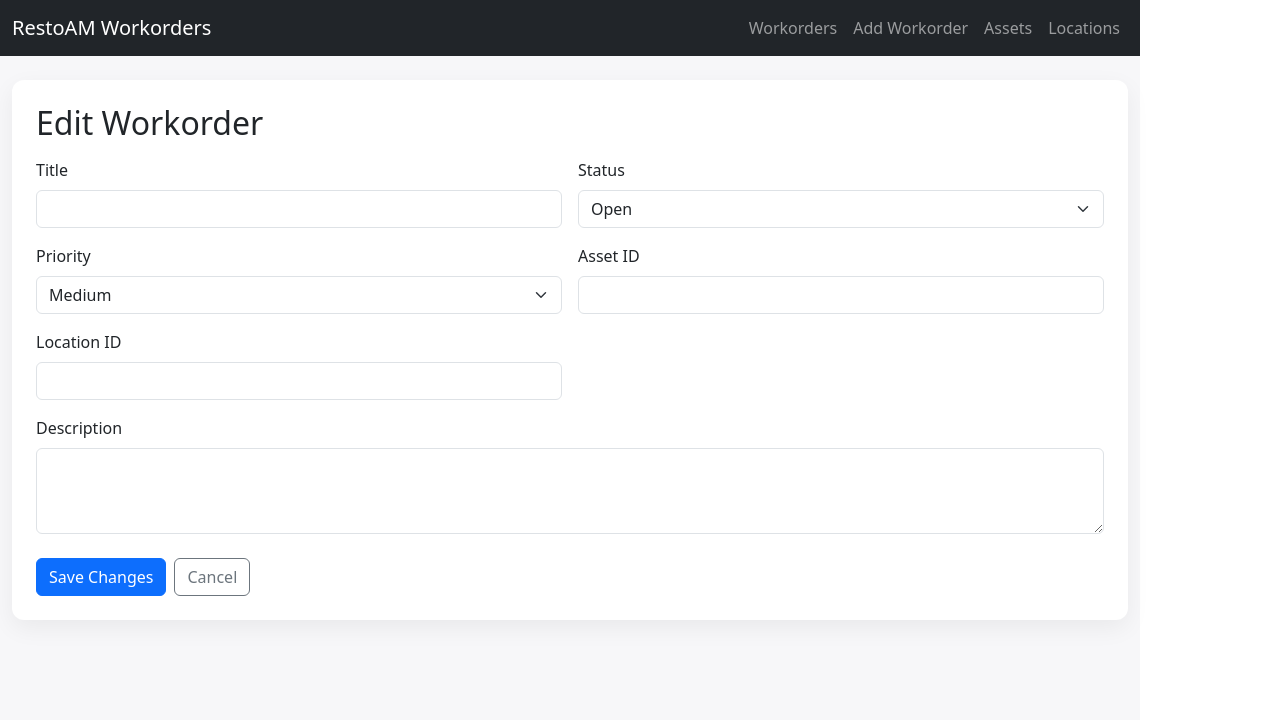
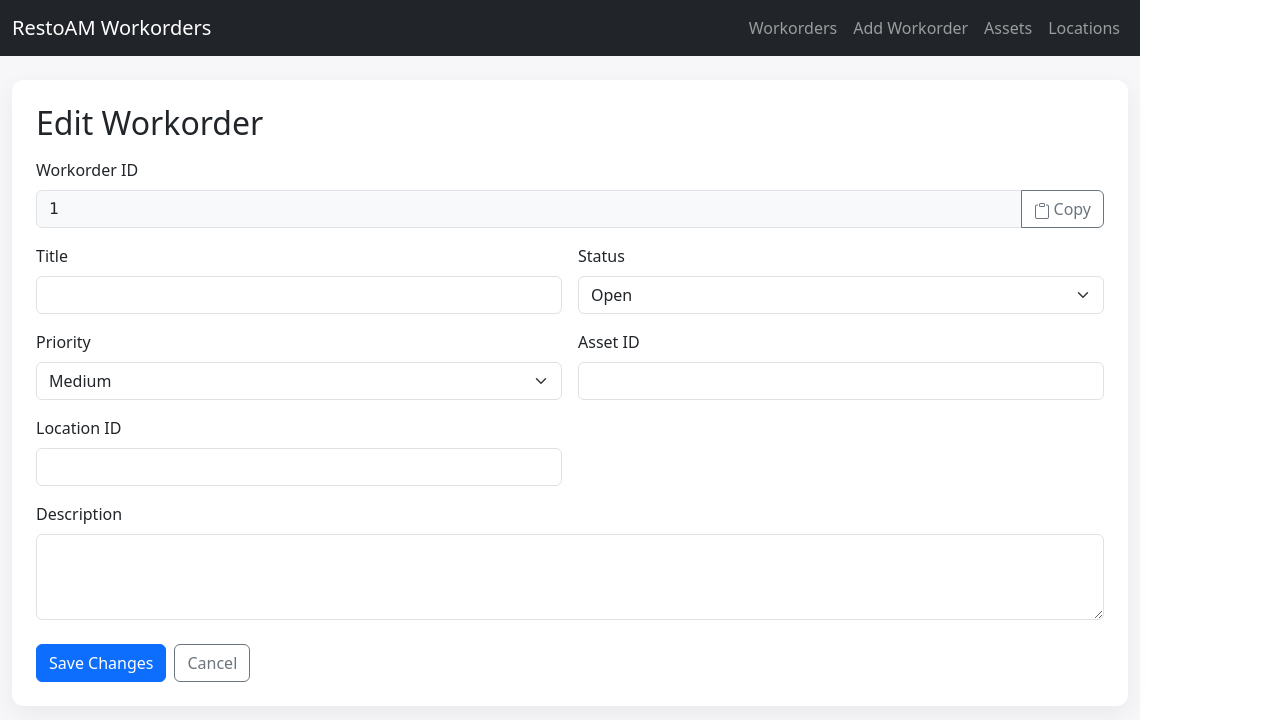
Before and after one commit to strognoff/restoam-workorders-fe, a React (Vite) app: page /edit/1 in a window 1280 px wide. Shown: the top 720 px of the page. Built offline with nearby package versions, Linux system fonts and the light colour scheme; no server answers.

Commit message:
feat: add copy-to-clipboard for workorder ID on edit screen
- Add CopyIdField reusable component
- Display workorderId with one-click copy button
- Shows 'Copied!' confirmation toast

Related: strognoff/strognoff#12

```diff
--- /dev/null
+++ b/src/components/CopyIdField.jsx
@@ -0,0 +1,83 @@
+import React, { useState } from 'react';
+
+/**
+ * A reusable component to display an ID with copy-to-clipboard functionality.
+ * Shows a confirmation toast when copied.
+ *
+ * @param {string} id - The ID value to display and copy
+ * @param {string} label - Optional label text (defaults to "ID")
+ */
+function CopyIdField({ id, label = 'ID' }) {
+  const [copied, setCopied] = useState(false);
+
+  const handleCopy = async () => {
+    if (!id) return;
+
+    try {
+      await navigator.clipboard.writeText(id);
+      setCopied(true);
+      setTimeout(() => setCopied(false), 2000);
+    } catch (err) {
+      // Fallback for older browsers
+      const textArea = document.createElement('textarea');
+      textArea.value = id;
+      textArea.style.position = 'fixed';
+      textArea.style.left = '-9999px';
+      document.body.appendChild(textArea);
+      textArea.select();
+      try {
+        document.execCommand('copy');
+        setCopied(true);
+        setTimeout(() => setCopied(false), 2000);
+      } catch (e) {
+        console.error('Failed to copy:', e);
+      }
+      document.body.removeChild(textArea);
+    }
+  };
+
+  if (!id) return null;
+
+  return (
+    <div className="col-12">
+      <label className="form-label">{label}</label>
+      <div className="input-group">
+        <input
+          type="text"
+          className="form-control font-monospace"
+          value={id}
+          readOnly
+          style={{
+            backgroundColor: '#f8f9fa',
+            cursor: 'default'
+          }}
+        />
+        <button
+          type="button"
+          className={`btn ${copied ? 'btn-success' : 'btn-outline-secondary'}`}
+          onClick={handleCopy}
+          title="Copy to clipboard"
+        >
+          {copied ? (
+            <>
+              <svg xmlns="http://www.w3.org/2000/svg" width="16" height="16" fill="currentColor" viewBox="0 0 16 16">
+                <path d="M13.854 3.646a.5.5 0 0 1 0 .708l-7 7a.5.5 0 0 1-.708 0l-3.5-3.5a.5.5 0 1 1 .708-.708L6.5 10.293l6.646-6.647a.5.5 0 0 1 .708 0z"/>
+              </svg>
+              <span className="ms-1">Copied!</span>
+            </>
+          ) : (
+            <>
+              <svg xmlns="http://www.w3.org/2000/svg" width="16" height="16" fill="currentColor" viewBox="0 0 16 16">
+                <path d="M4 1.5H3a2 2 0 0 0-2 2V14a2 2 0 0 0 2 2h10a2 2 0 0 0 2-2V3.5a2 2 0 0 0-2-2h-1v1h1a1 1 0 0 1 1 1V14a1 1 0 0 1-1 1H3a1 1 0 0 1-1-1V3.5a1 1 0 0 1 1-1h1v-1z"/>
+                <path d="M9.5 1a.5.5 0 0 1 .5.5v1a.5.5 0 0 1-.5.5h-3a.5.5 0 0 1-.5-.5v-1a.5.5 0 0 1 .5-.5h3zm-3-1A1.5 1.5 0 0 0 5 1.5v1A1.5 1.5 0 0 0 6.5 4h3A1.5 1.5 0 0 0 11 2.5v-1A1.5 1.5 0 0 0 9.5 0h-3z"/>
+              </svg>
+              <span className="ms-1">Copy</span>
+            </>
+          )}
+        </button>
+      </div>
+    </div>
+  );
+}
+
+export default CopyIdField;
--- a/src/components/EditWorkorder.jsx
+++ b/src/components/EditWorkorder.jsx
@@ -1,6 +1,7 @@
 import { useEffect, useState } from 'react';
 import { useNavigate, useParams } from 'react-router-dom';
 import axios from 'axios';
+import CopyIdField from './CopyIdField';
 
 const API_BASE = import.meta.env.VITE_WORKORDER_API || 'http://localhost:8082/restoam/workorders';
 
@@ -64,6 +65,7 @@ function EditWorkorder() {
       <h2 className="section-title">Edit Workorder</h2>
       <form onSubmit={handleSubmit}>
         <div className="row g-3">
+          <CopyIdField id={id} label="Workorder ID" />
           <div className="col-md-6">
             <label className="form-label">Title</label>
             <input
```
Also changed, not shown: 1 other file (tests, documents, lock files or other folders).
